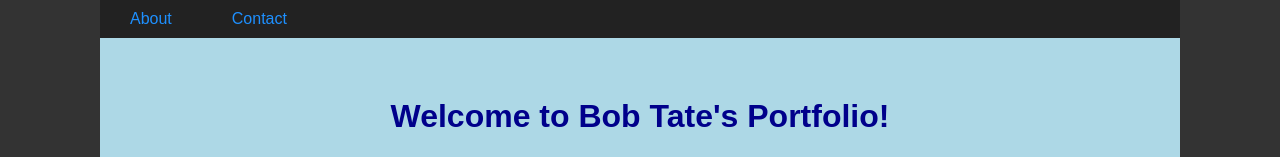
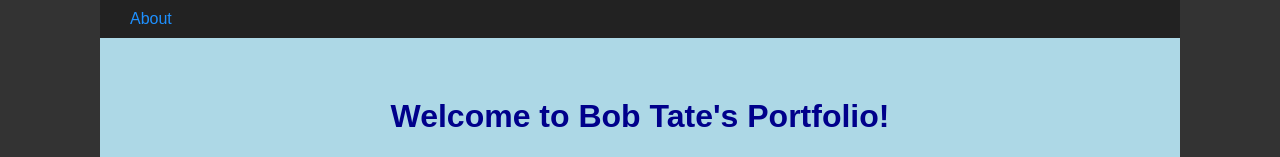
Before and after one commit to Btate712/Portfolio, a React (Create React App) app: page / in a window 1280 px wide. Shown: the top 157 px of the page. Built offline with nearby package versions, Linux system fonts and the light colour scheme.

Commit message:
commented out contact link in header and in router

```diff
--- a/src/components/MyHeader.js
+++ b/src/components/MyHeader.js
@@ -10,10 +10,10 @@ const MyHeader = props => {
         location="./about"
         word="About"
       />
-      <HeaderChoice
+      {/* <HeaderChoice
         location="./contact"
         word="Contact"
-      />
+      /> */}
     </nav>
   );
 }
```
Also changed, not shown: 1 other file (tests, documents, lock files or other folders).
